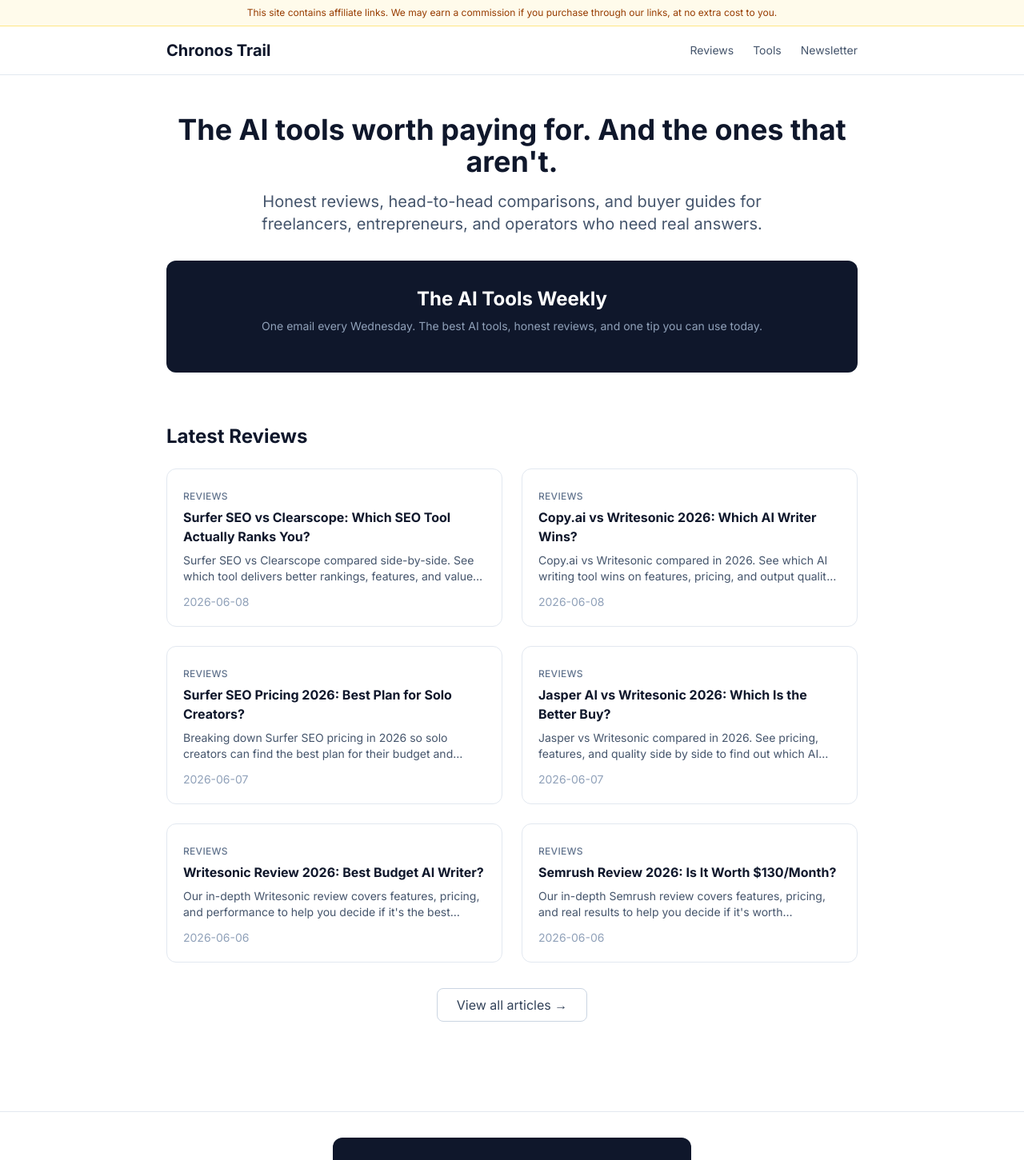
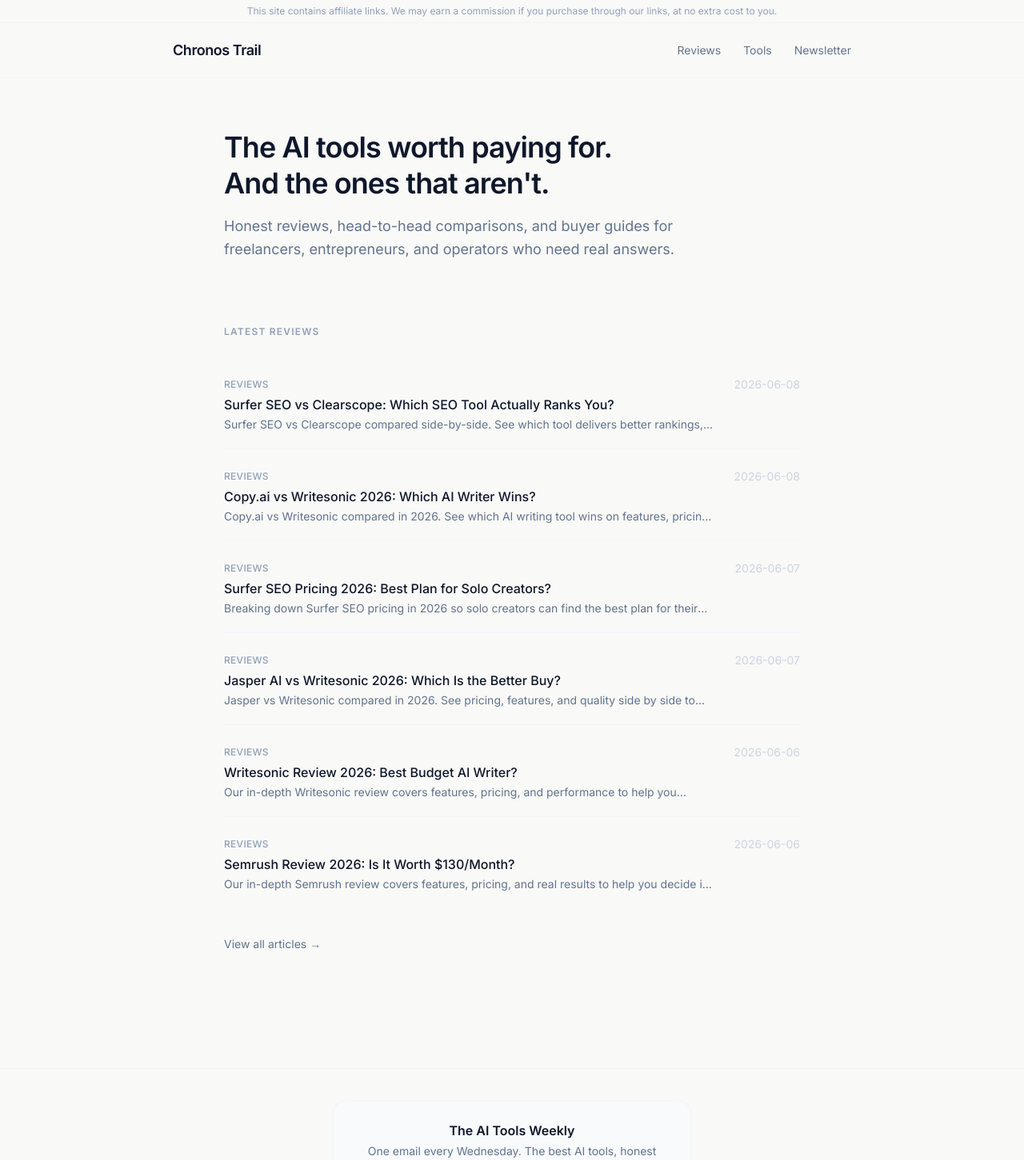
Before and after one commit to Pompoyo1/chronostrail-blog, a Next.js app: page / in a window 1280 px wide. Shown: the top 1451 px of the page at 80% size. Built offline with nearby package versions, Linux system fonts and the light colour scheme.

Commit message:
Clean minimal redesign: softer palette, refined typography, cleaner cards

```diff
--- a/app/blog/[slug]/page.tsx
+++ b/app/blog/[slug]/page.tsx
@@ -46,26 +46,26 @@
   };
 
   return (
-    <article className="max-w-3xl mx-auto px-4 py-12">
+    <article className="max-w-2xl mx-auto px-6 py-16">
       <script
         type="application/ld+json"
         dangerouslySetInnerHTML={{ __html: JSON.stringify(articleSchema) }}
       />
 
-      <div className="mb-8">
-        <span className="text-xs text-slate-500 uppercase tracking-wide font-medium">
+      <div className="mb-10">
+        <span className="text-xs text-slate-400 uppercase tracking-widest font-medium">
           {post.category}
         </span>
-        <h1 className="text-3xl font-bold text-slate-900 mt-2 mb-3">{post.title}</h1>
-        <p className="text-slate-500 text-sm">{post.date}</p>
+        <h1 className="text-3xl font-semibold text-slate-900 mt-3 mb-3 leading-tight tracking-tight">{post.title}</h1>
+        <p className="text-slate-400 text-sm">{post.date}</p>
       </div>
 
       <div
-        className="prose prose-slate max-w-none"
+        className="prose prose-slate prose-p:leading-relaxed prose-p:text-slate-600 prose-headings:font-semibold prose-headings:tracking-tight prose-a:text-slate-900 prose-a:underline-offset-2 max-w-none"
         dangerouslySetInnerHTML={{ __html: post.contentHtml }}
       />
 
-      <div className="mt-12">
+      <div className="mt-14">
         <EmailCapture variant="inline" />
       </div>
     </article>
--- a/app/globals.css
+++ b/app/globals.css
@@ -2,6 +2,8 @@
 @plugin "@tailwindcss/typography";
 
 body {
-  background: #ffffff;
-  color: #171717;
+  background: #f9f9f7;
+  color: #1a1a1a;
+  -webkit-font-smoothing: antialiased;
+  -moz-osx-font-smoothing: grayscale;
 }
--- a/app/layout.tsx
+++ b/app/layout.tsx
@@ -43,23 +43,23 @@
       </head>
       <body className={`${inter.className} min-h-full flex flex-col`}>
         <FTCDisclosure />
-        <header className="border-b border-slate-200">
-          <div className="max-w-4xl mx-auto px-4 py-4 flex items-center justify-between">
-            <Link href="/" className="font-bold text-xl text-slate-900">
+        <header className="border-b border-slate-100">
+          <div className="max-w-4xl mx-auto px-6 py-5 flex items-center justify-between">
+            <Link href="/" className="font-semibold text-lg text-slate-900 tracking-tight">
               Chronos Trail
             </Link>
-            <nav className="flex gap-6 text-sm text-slate-600">
-              <Link href="/blog" className="hover:text-slate-900">Reviews</Link>
-              <Link href="/tools" className="hover:text-slate-900">Tools</Link>
-              <Link href="/newsletter" className="hover:text-slate-900">Newsletter</Link>
+            <nav className="flex gap-7 text-sm text-slate-500">
+              <Link href="/blog" className="hover:text-slate-900 transition-colors">Reviews</Link>
+              <Link href="/tools" className="hover:text-slate-900 transition-colors">Tools</Link>
+              <Link href="/newsletter" className="hover:text-slate-900 transition-colors">Newsletter</Link>
             </nav>
           </div>
         </header>
         <main className="flex-1">{children}</main>
         <SidebarCapture />
         <ExitIntent />
-        <footer className="border-t border-slate-200 mt-16 py-8 text-center text-sm text-slate-500">
-          <div className="max-w-md mx-auto mb-6">
+        <footer className="border-t border-slate-100 mt-20 py-10 text-center text-sm text-slate-400">
+          <div className="max-w-md mx-auto mb-8">
             <EmailCapture />
           </div>
           <p>© {new Date().getFullYear()} Chronos Trail. This site contains affiliate links.</p>
--- a/app/page.tsx
+++ b/app/page.tsx
@@ -1,48 +1,50 @@
 import Link from "next/link";
-import EmailCapture from "@/components/EmailCapture";
 import { getAllPosts } from "@/lib/posts";
 
 export default function Home() {
   const posts = getAllPosts().slice(0, 6);
 
   return (
-    <div className="max-w-4xl mx-auto px-4 py-12">
+    <div className="max-w-3xl mx-auto px-6 py-16">
       {/* Hero */}
-      <section className="text-center mb-16">
-        <h1 className="text-4xl font-bold text-slate-900 mb-4">
-          The AI tools worth paying for. And the ones that aren&apos;t.
+      <section className="mb-20">
+        <h1 className="text-4xl font-semibold text-slate-900 leading-tight tracking-tight mb-4">
+          The AI tools worth paying for.<br />And the ones that aren&apos;t.
         </h1>
-        <p className="text-xl text-slate-600 mb-8 max-w-2xl mx-auto">
+        <p className="text-lg text-slate-500 leading-relaxed max-w-xl">
           Honest reviews, head-to-head comparisons, and buyer guides for freelancers,
           entrepreneurs, and operators who need real answers.
         </p>
-        <EmailCapture variant="hero" />
       </section>
 
       {/* Recent Articles */}
       {posts.length > 0 && (
         <section>
-          <h2 className="text-2xl font-bold text-slate-900 mb-6">Latest Reviews</h2>
-          <div className="grid gap-6 md:grid-cols-2">
+          <h2 className="text-xs font-semibold text-slate-400 uppercase tracking-widest mb-6">Latest Reviews</h2>
+          <div className="divide-y divide-slate-100">
             {posts.map((post) => (
               <Link
                 key={post.slug}
                 href={`/blog/${post.slug}`}
-                className="border border-slate-200 rounded-xl p-5 hover:border-slate-400 transition-colors"
+                className="flex items-start justify-between gap-6 py-5 group"
               >
-                <span className="text-xs text-slate-500 uppercase tracking-wide font-medium">
-                  {post.category}
-                </span>
-                <h3 className="font-bold text-slate-900 mt-1 mb-2">{post.title}</h3>
-                <p className="text-slate-600 text-sm line-clamp-2">{post.meta_description}</p>
-                <span className="text-sm text-slate-400 mt-3 block">{post.date}</span>
+                <div className="min-w-0">
+                  <span className="text-xs text-slate-400 uppercase tracking-wide font-medium">
+                    {post.category}
+                  </span>
+                  <h3 className="font-medium text-slate-900 mt-1 mb-1 group-hover:text-slate-600 transition-colors leading-snug">
+                    {post.title}
+                  </h3>
+                  <p className="text-slate-500 text-sm line-clamp-1">{post.meta_description}</p>
+                </div>
+                <span className="text-sm text-slate-300 shrink-0 mt-1">{post.date}</span>
               </Link>
             ))}
           </div>
-          <div className="text-center mt-8">
+          <div className="mt-8">
             <Link
               href="/blog"
-              className="inline-block border border-slate-300 rounded-lg px-6 py-2 text-slate-700 hover:bg-slate-50 transition-colors"
+              className="text-sm text-slate-500 hover:text-slate-900 transition-colors"
             >
               View all articles →
             </Link>
--- a/components/EmailCapture.tsx
+++ b/components/EmailCapture.tsx
@@ -8,11 +8,11 @@
   const isHero = variant === 'hero'
 
   return (
-    <div className={`${isHero ? 'py-8' : 'py-6'} px-6 bg-slate-900 rounded-xl`}>
-      <h3 className={`${isHero ? 'text-2xl' : 'text-lg'} font-bold text-white mb-2`}>
+    <div className={`${isHero ? 'py-8 px-8' : 'py-6 px-6'} bg-slate-50 border border-slate-100 rounded-2xl`}>
+      <h3 className={`${isHero ? 'text-xl' : 'text-base'} font-semibold text-slate-900 mb-1`}>
         The AI Tools Weekly
       </h3>
-      <p className="text-slate-400 text-sm mb-4">
+      <p className="text-slate-500 text-sm mb-4">
         One email every Wednesday. The best AI tools, honest reviews, and one tip you can use today.
       </p>
       <div data-beehiiv-form="22e08388-7394-4906-a8c7-fb127668092b" />
--- a/components/FTCDisclosure.tsx
+++ b/components/FTCDisclosure.tsx
@@ -1,6 +1,6 @@
 export default function FTCDisclosure() {
   return (
-    <div className="bg-amber-50 border-b border-amber-200 py-2 px-4 text-center text-xs text-amber-800">
+    <div className="border-b border-slate-100 py-1.5 px-4 text-center text-xs text-slate-400">
       This site contains affiliate links. We may earn a commission if you purchase through our links, at no extra cost to you.
     </div>
   )
```
